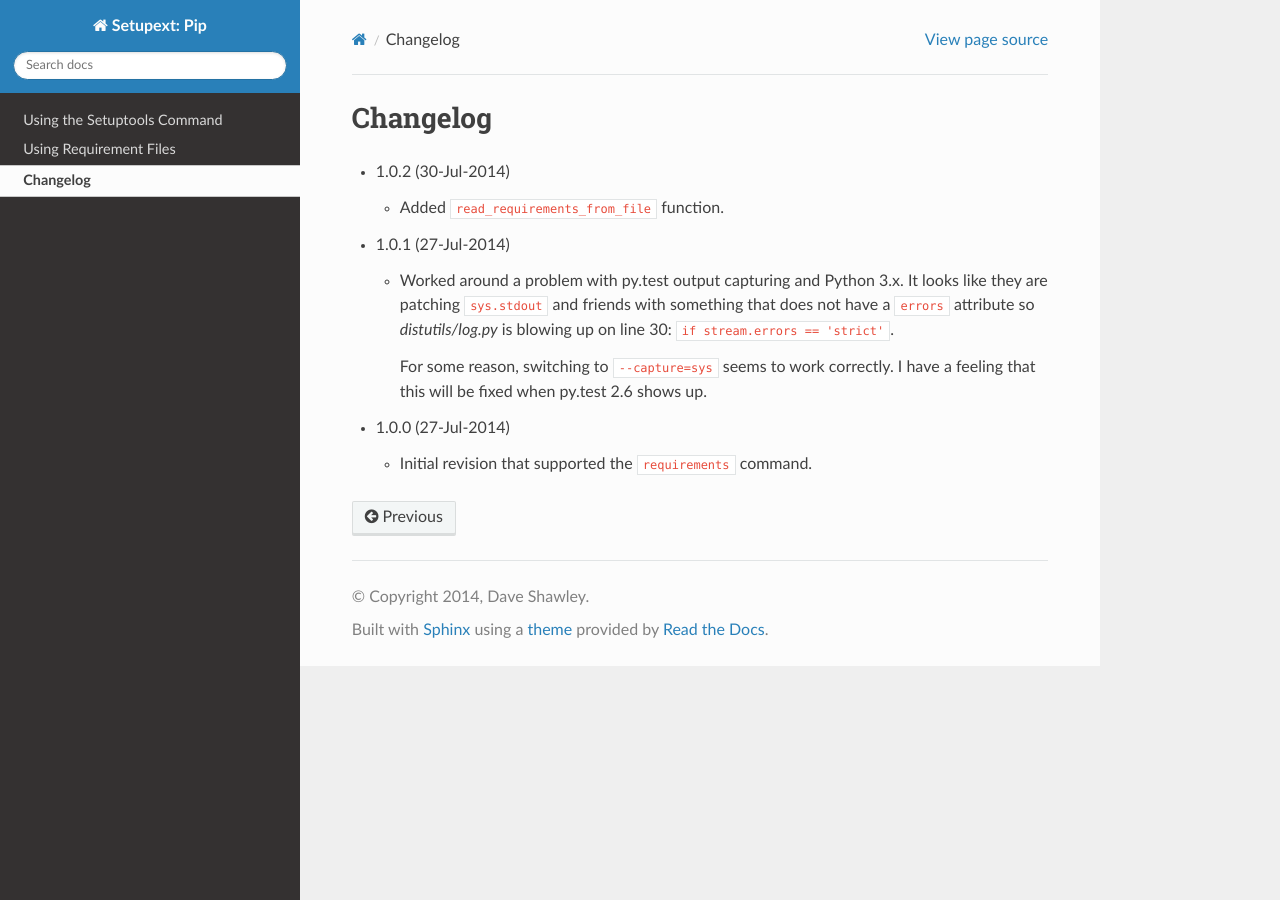
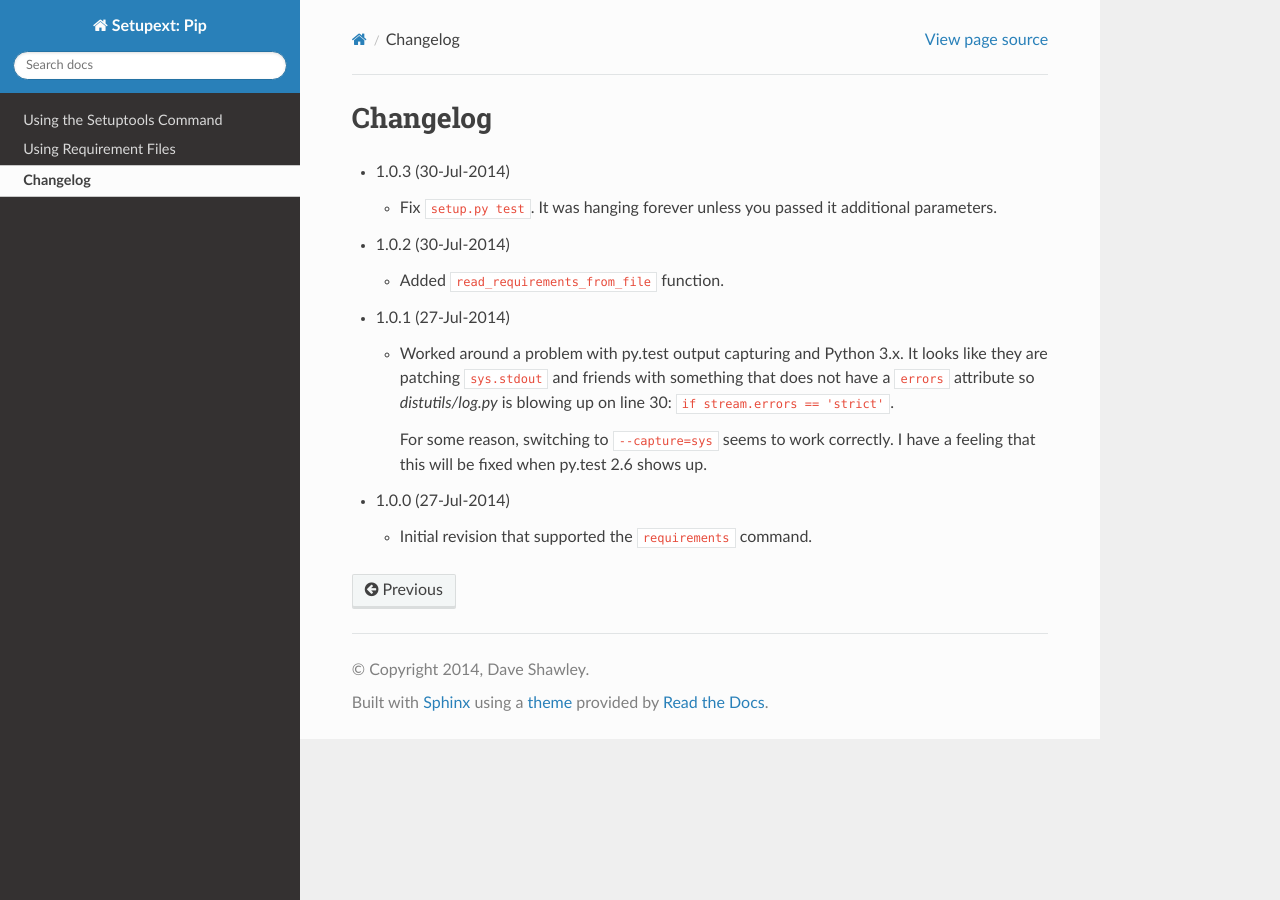
Before and after one commit to dave-shawley/setupext-pip, a Sphinx documentation site: the page built from doc/changelog.rst, in a window 1280 px wide. Built offline with Sphinx 7.4.7 and the Read the Docs theme 2.0.0, drawn with Linux system fonts in a browser that asks for light colours; the version number could not be read and is left out.

Commit message:
Bump version to 1.0.3.

```diff
--- a/doc/changelog.rst
+++ b/doc/changelog.rst
@@ -1,5 +1,10 @@
 Changelog
 ---------
+
+* 1.0.3 (30-Jul-2014)
+
+  - Fix ``setup.py test``.  It was hanging forever unless you passed it
+    additional parameters.
 
 * 1.0.2 (30-Jul-2014)
 
```
Also changed, not shown: 1 other file.
